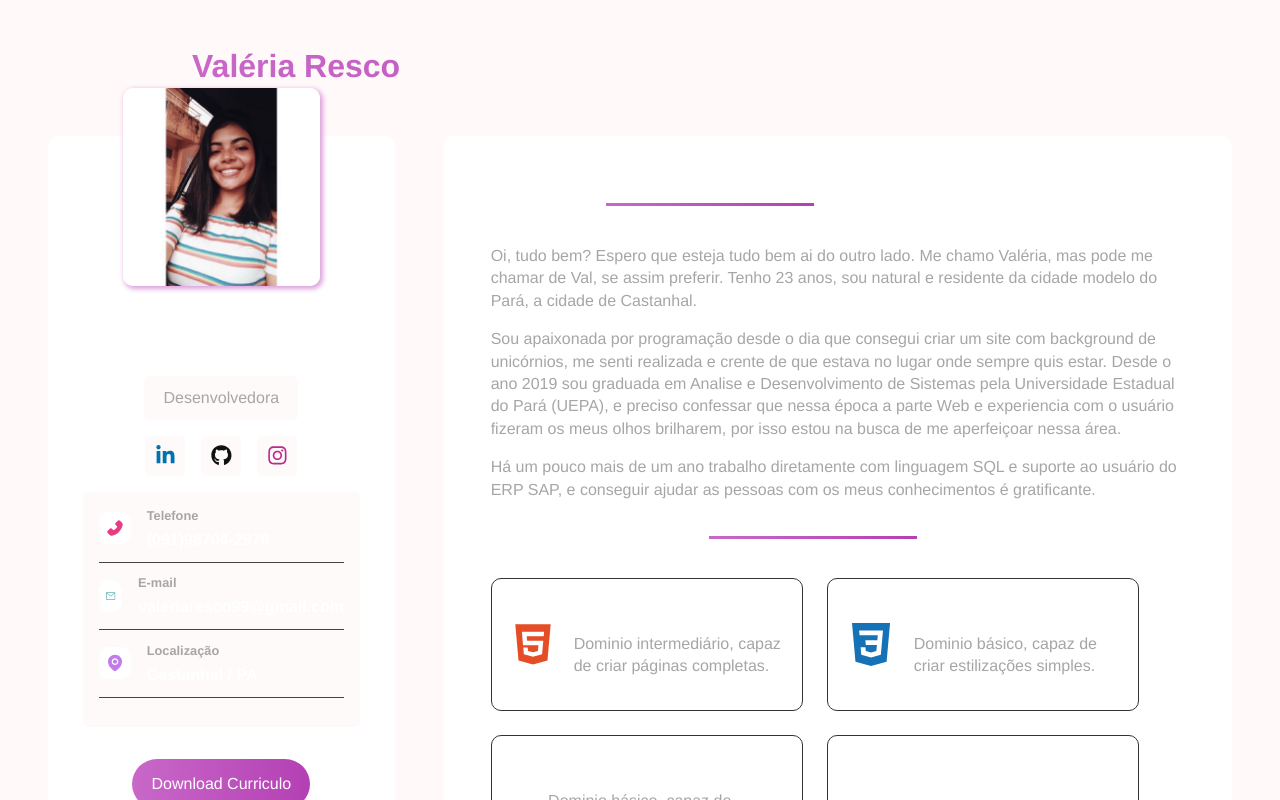
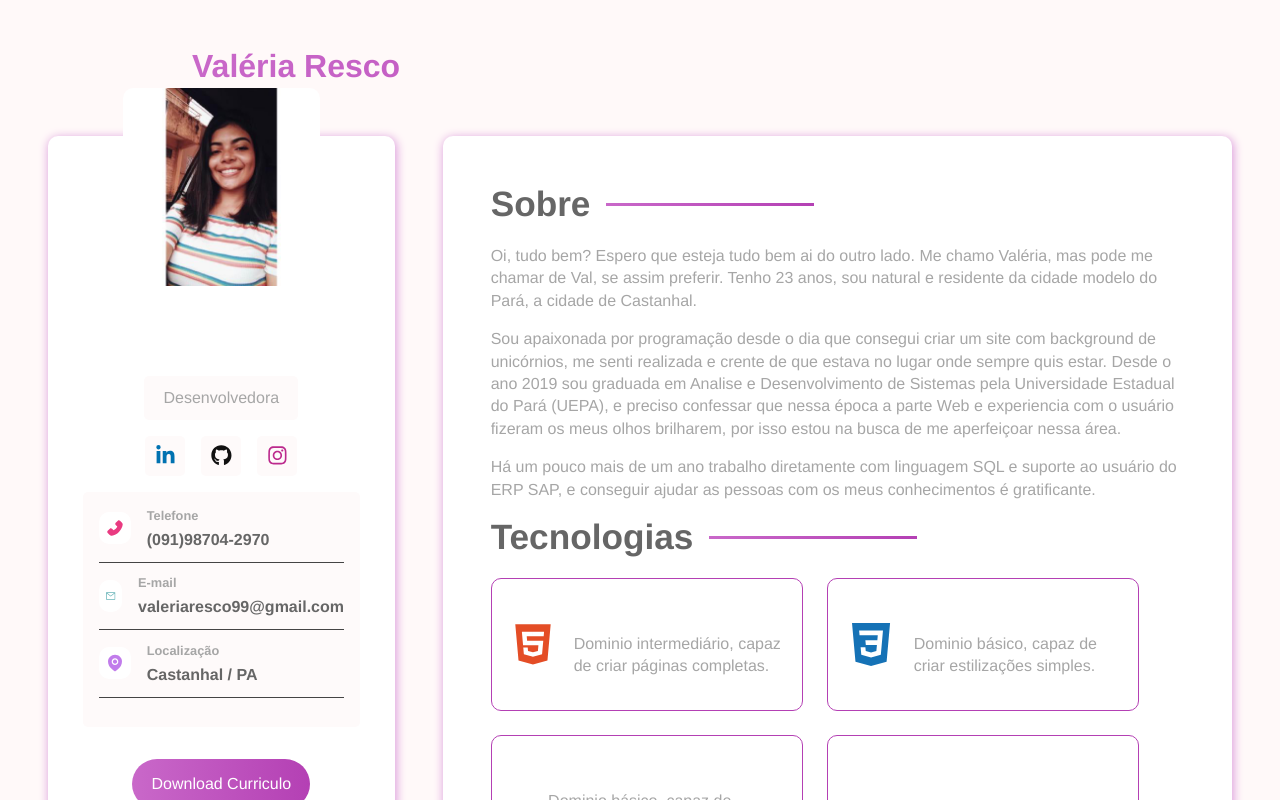
Before and after one commit to valeriaresco/portfolio-react-sass, a React (Vite) app: page / in a window 1280 px wide. Shown: the top 800 px of the page. Built offline with nearby package versions, Linux system fonts and the light colour scheme.

Commit message:
ajuste em borda e cores de texto

```diff
--- a/src/components/AboutContainer.jsx
+++ b/src/components/AboutContainer.jsx
@@ -3,7 +3,7 @@
 const AboutContainer = () => {
     return (
         <section className="about-container">
-            <h2 className="about">Sobre</h2>
+            <h2>Sobre</h2>
             <p>
                 Oi, tudo bem? Espero que esteja tudo bem ai do outro lado. Me chamo Valéria, mas pode me chamar de Val, se assim preferir. Tenho 23 anos, sou natural e residente da cidade modelo do Pará, a cidade de Castanhal.
             </p>
--- a/src/styles/components/informationcontainer.sass
+++ b/src/styles/components/informationcontainer.sass
@@ -26,7 +26,7 @@
             margin-bottom: .5rem
 
         p
-            color: variables.$text-color
+            color: variables.$text-color-tertiary
             font-weight: bold
 
         svg
--- a/src/styles/components/maincontent.sass
+++ b/src/styles/components/maincontent.sass
@@ -6,13 +6,14 @@
     flex: 2 1 0
     border-radius: variables.$container-border-radius
     padding: 3rem
+    box-shadow: 1px 2px 10px 1px rgb(221, 160, 221)
 
     section
         display: flex
         flex-direction: column
 
     h2
-        color: variables.$text-color
+        color: variables.$text-color-tertiary
         font-size: 2.2rem
         margin-bottom: 1.3rem
         @include mixins.center
--- a/src/styles/components/sidebar.sass
+++ b/src/styles/components/sidebar.sass
@@ -10,13 +10,14 @@
     text-align: center
     position: relative
     padding: 3rem 0
+    box-shadow: 1px 2px 10px 1px rgb(221, 160, 221)
 
     img
         max-width: 57%
         border-radius: variables.$container-border-radius
         position: absolute
         top: -3rem
-        box-shadow: 2px 2px 5px 1px rgb(221, 160, 221)
+        // box-shadow: 2px 2px 5px 1px rgb(221, 160, 221)
 
 
     .title
--- a/src/styles/components/technologiescontainer.sass
+++ b/src/styles/components/technologiescontainer.sass
@@ -13,7 +13,7 @@
             @include mixins.center
             gap: 1rem
             padding: 1rem
-            border: 1px solid #333
+            border: 1px solid #b440b4
             width: 45%
             border-radius: variables.$container-border-radius
 
--- a/src/styles/variables.sass
+++ b/src/styles/variables.sass
@@ -1,5 +1,6 @@
 $font-stack: "Helvetica"
 $text-color: #fff
+$text-color-tertiary: #666666
 $text-color-secundary: #a6a6a6
 $body-bg-color: #fff9f9
 $bg-color: #fff
```
